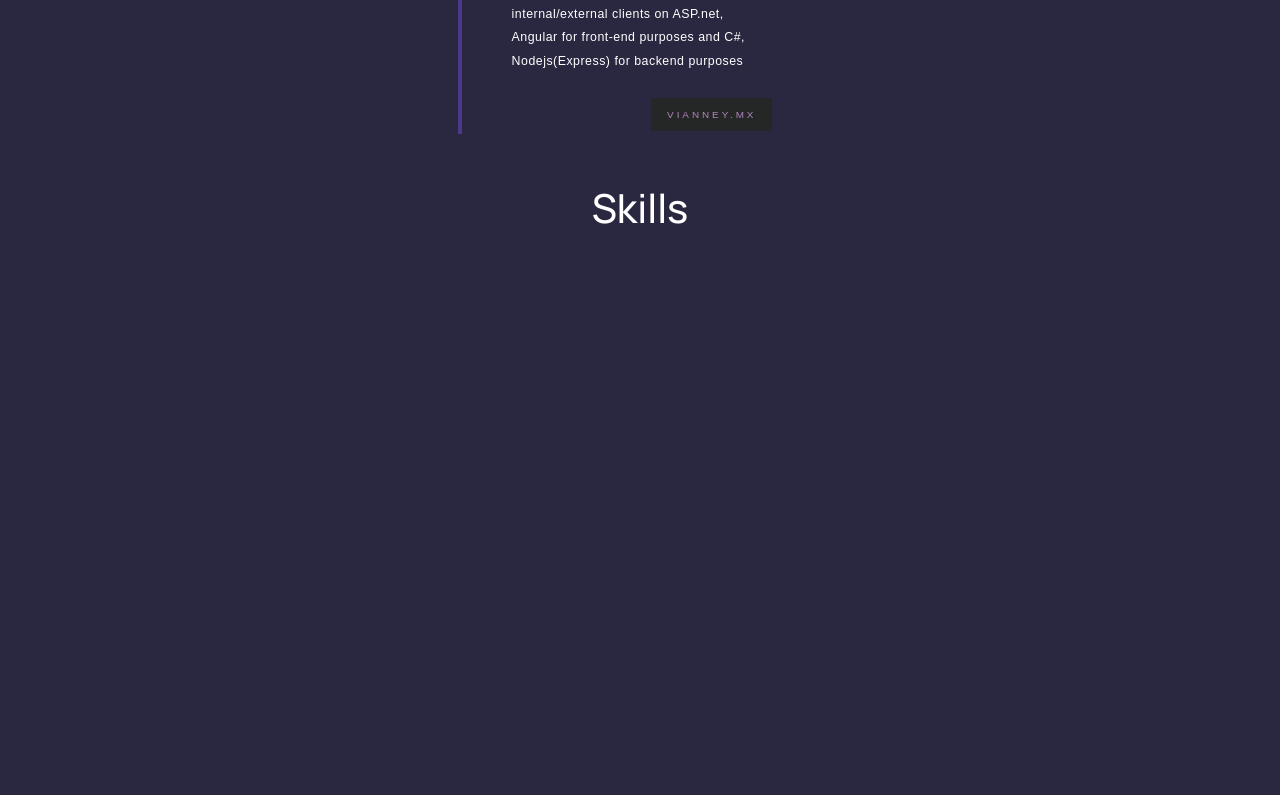
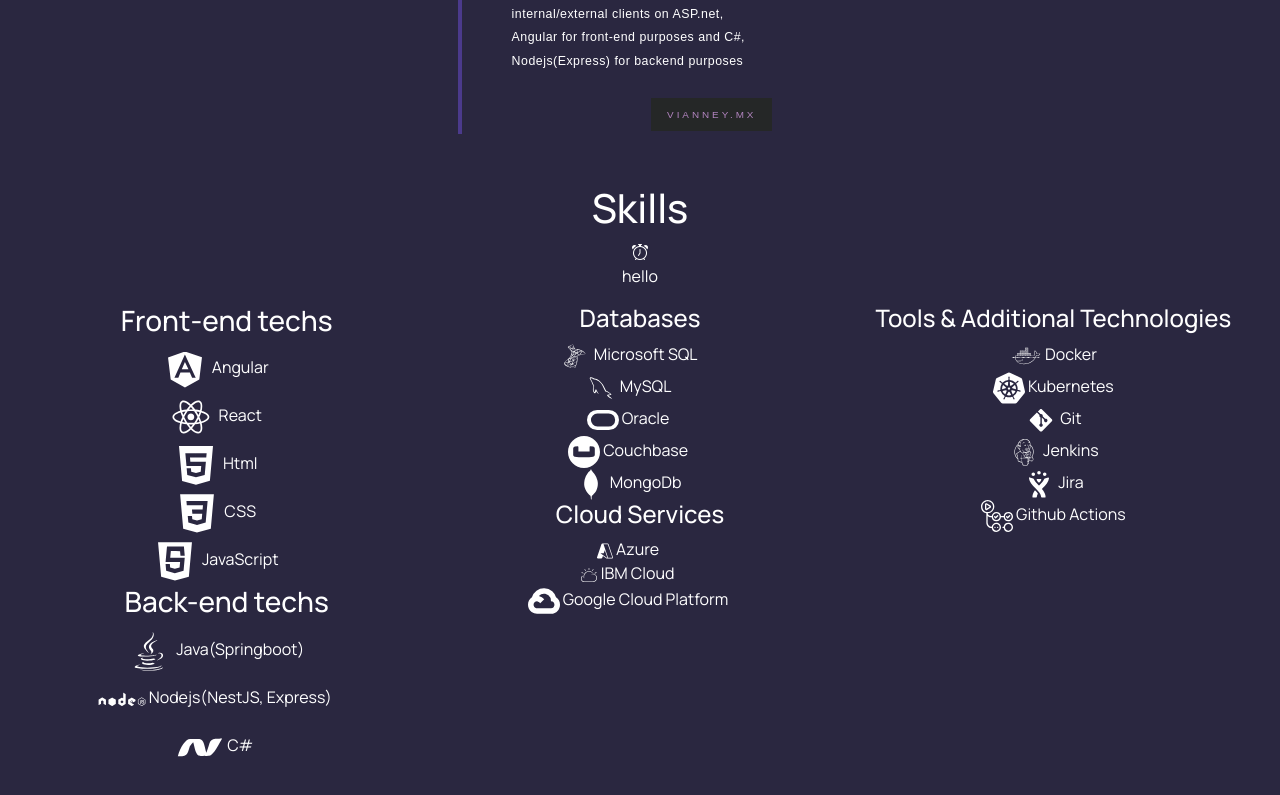
Before and after one commit to ialexalvarado/portfolioWeb, a React (Vite) app: page / in a window 1280 px wide. Shown: the part 2574-3369 px from the top of the page. Before the commit the page ends 2846 px from the top, so only its background shows below. Built offline with nearby package versions, Linux system fonts and the light colour scheme.

Commit message:
rect icons package added, content added for skills component

```diff
--- a/package.json
+++ b/package.json
@@ -13,7 +13,8 @@
     "bootstrap": "^5.3.3",
     "bootstrap-icons": "^1.11.3",
     "react": "^18.2.0",
-    "react-dom": "^18.2.0"
+    "react-dom": "^18.2.0",
+    "react-icons": "^5.0.1"
   },
   "devDependencies": {
     "@types/react": "^18.2.56",
--- a/src/App.tsx
+++ b/src/App.tsx
@@ -1,5 +1,6 @@
 import { useState } from 'react';
 import './App.css';
+import "bootstrap-icons/font/bootstrap-icons.css";
 import AboutMe from "./components/AboutMe";
 import Projects from './components/Projects';
 import Timeline from './components/Timeline';
--- a/src/components/Skills.tsx
+++ b/src/components/Skills.tsx
@@ -1,7 +1,125 @@
-function Skills(){
-    return(
+
+
+import { IconContext } from "react-icons";
+import { DiAngularSimple, DiCss3, DiDocker, DiDotnet, DiGit, DiHtml5, DiJava, DiJavascript, DiJenkins, DiJira, DiMongodb, DiMsqlServer, DiMysql, DiNodejs, DiPostgresql, DiReact } from "react-icons/di";
+import { GrKubernetes } from "react-icons/gr";
+import { SiCouchbase, SiGithubactions, SiGooglecloud, SiIbmcloud, SiKubernetes, SiMicrosoftazure, SiOracle } from "react-icons/si";
+
+function Skills() {
+    return (
         <div className="row">
             <h1>Skills</h1>
+            <i className="bi-alarm" />
+            <p>hello</p>
+            <div className="col-lg-4 col-md-6 col-sm-12">
+                <div className="row">
+                    <h3>Front-end techs</h3>
+                    <div className="row">
+                        <IconContext.Provider value={{ color: "white", size: "3em" }}>
+                            <div>
+                                <DiAngularSimple /> Angular
+                            </div>
+                            <div>
+                                <DiReact /> React
+                            </div>
+                            <div>
+                                <DiHtml5 /> Html
+                            </div>
+                            <div>
+                                <DiCss3 /> CSS
+                            </div>
+                            <div>
+                                <DiJavascript /> JavaScript
+                            </div>
+                        </IconContext.Provider>
+                    </div>
+                </div>
+                <div className="row">
+                    <h3>Back-end techs</h3>
+                    <div className="row">
+                        <IconContext.Provider value={{ color: "white", size: "3em" }}>
+                            <div>
+                                <DiJava /> Java(Springboot)
+                            </div>
+                            <div>
+                                <DiNodejs /> Nodejs(NestJS, Express)
+                            </div>
+                            <div>
+                                <DiDotnet /> C#
+                            </div>
+
+                        </IconContext.Provider>
+                    </div>
+                </div>
+            </div>
+            <div className="col-lg-4 col-md-6 col-sm-12">
+                <div className="row">
+                    <h4>Databases</h4>
+                    <div className="row">
+                        <IconContext.Provider value={{ color: "white", size: "2em" }}>
+                            <div>
+                                <DiMsqlServer /> Microsoft SQL
+                            </div>
+                            <div>
+                                <DiMysql /> MySQL
+                            </div>
+                            <div>
+                                <SiOracle /> Oracle
+                            </div>
+                            <div>
+                                <SiCouchbase /> Couchbase
+                            </div>
+                            <div>
+                                <DiMongodb /> MongoDb
+                            </div>
+
+                        </IconContext.Provider>
+                    </div>
+                </div>
+                <div className="row">
+                    <h4>Cloud Services</h4>
+                    <div className="row">
+                        <IconContext.Provider value={{ color: "white", size: "2em" }}>
+                            <div>
+                                <SiMicrosoftazure /> Azure
+                            </div>
+                            <div>
+                                <SiIbmcloud /> IBM Cloud
+                            </div>
+                            <div>
+                                <SiGooglecloud /> Google Cloud Platform
+                            </div>
+
+                        </IconContext.Provider>
+                    </div>
+                </div>
+            </div>
+            <div className="col-lg-4 col-md-6 col-sm-12">
+                <h4>Tools & Additional Technologies</h4>
+                <div className="row">
+                        <IconContext.Provider value={{ color: "white", size: "2em" }}>
+                            <div>
+                                <DiDocker /> Docker
+                            </div>
+                            <div>
+                                <SiKubernetes /> Kubernetes
+                            </div>
+                            <div>
+                                <DiGit /> Git
+                            </div>
+                            <div>
+                                <DiJenkins /> Jenkins
+                            </div>
+                            <div>
+                                <DiJira /> Jira
+                            </div>
+                            <div>
+                                <SiGithubactions /> Github Actions
+                            </div>
+
+                        </IconContext.Provider>
+                    </div>
+            </div>
         </div>
     )
 }
--- a/src/index.scss
+++ b/src/index.scss
@@ -300,3 +300,10 @@ body {
     }
   }
 }
+
+
+.custom-icon {
+  color: white; /* Color personalizado */
+  font-size: 24px; /* Tamaño personalizado */
+  /* Otros estilos personalizados si es necesario */
+}
```
Also changed, not shown: 1 other file (tests, documents, lock files or other folders).
